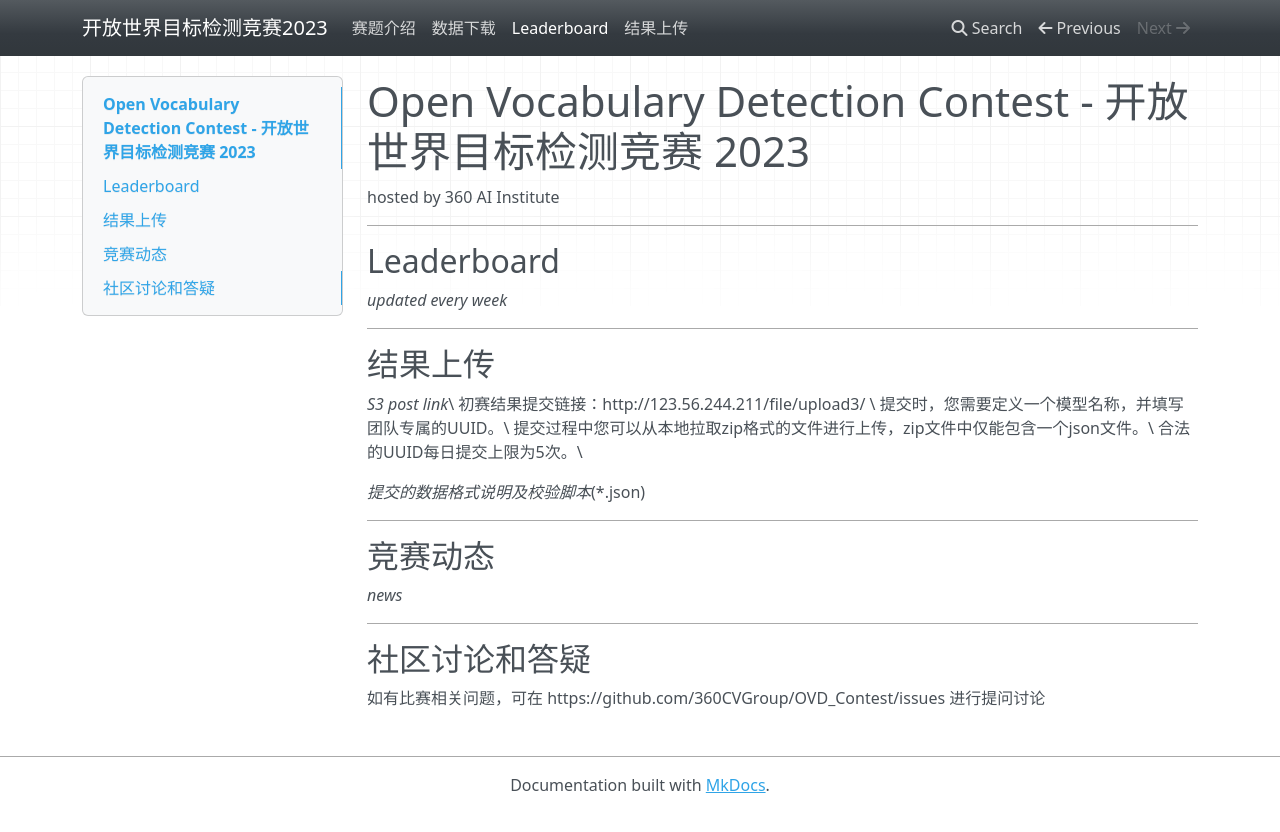
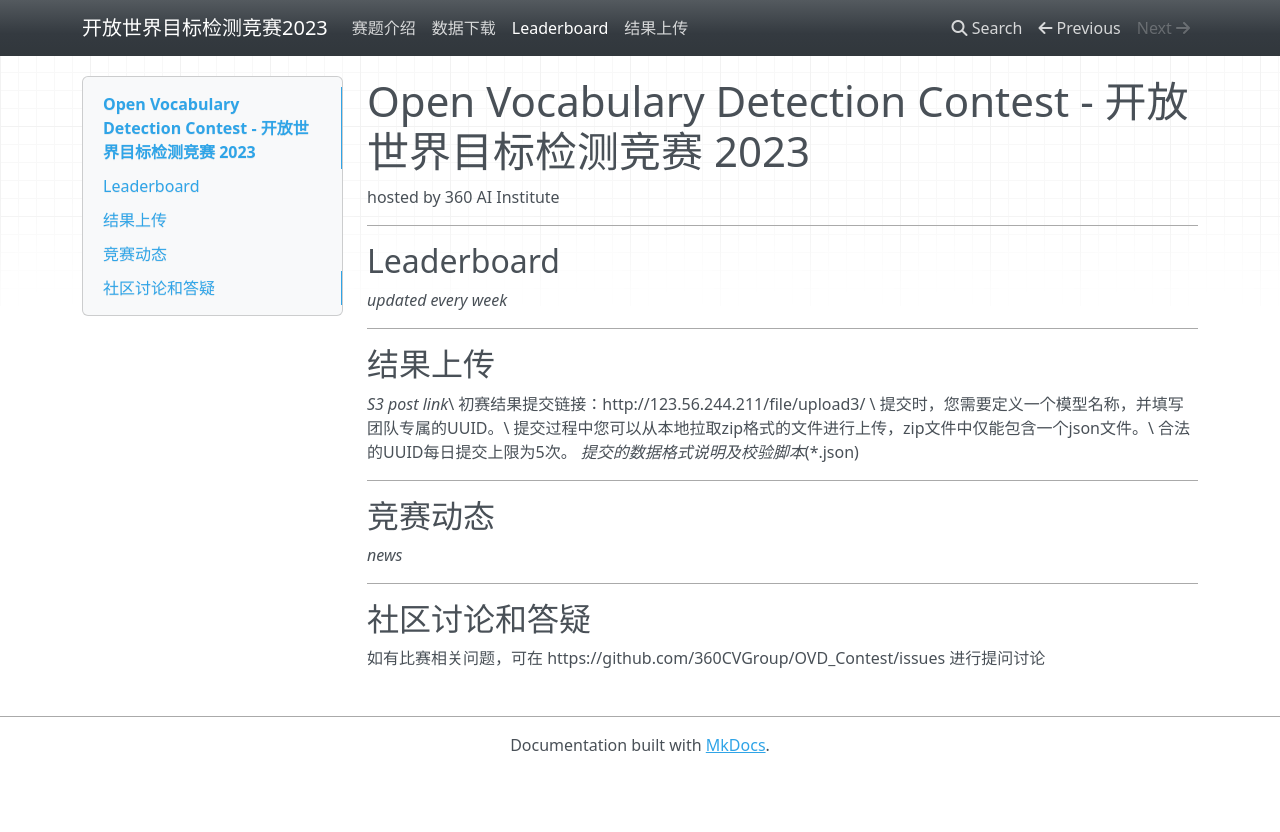
Before and after one commit to 360CVGroup/OVD_Contest, an MkDocs documentation site: the page built from docs/leaderboard.md, in a window 1280 px wide. Shown: the top 832 px of the page. Built offline with MkDocs 1.6.1, drawn with Linux system fonts in a browser that asks for light colours; nearby versions of some CDN libraries.

```diff
--- a/docs/leaderboard.md
+++ b/docs/leaderboard.md
@@ -12,8 +12,7 @@ hosted by 360 AI Institute
 初赛结果提交链接：http://123.56.244.211/file/upload3/ \
 提交时，您需要定义一个模型名称，并填写团队专属的UUID。\
 提交过程中您可以从本地拉取zip格式的文件进行上传，zip文件中仅能包含一个json文件。\
-合法的UUID每日提交上限为5次。\
-
+合法的UUID每日提交上限为5次。
 *提交的数据格式说明及校验脚本*(*.json)
 
 
```
